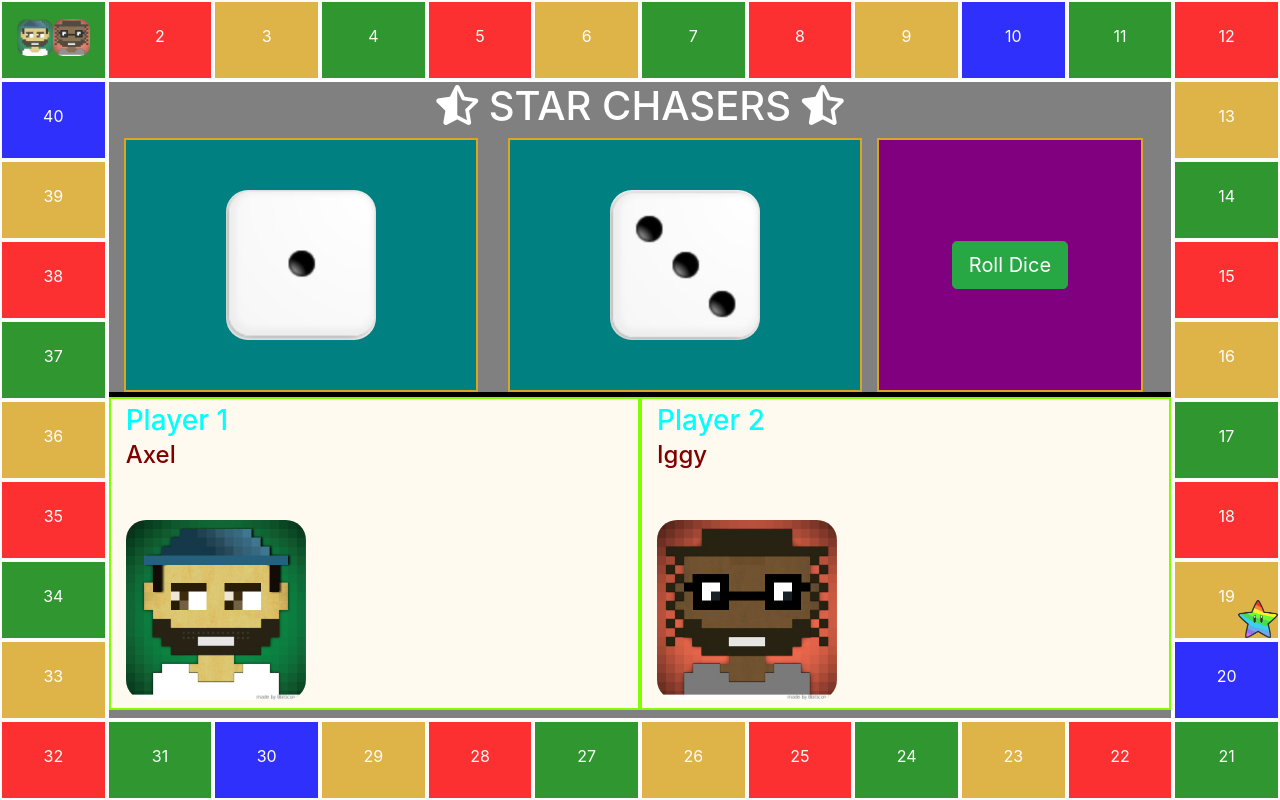
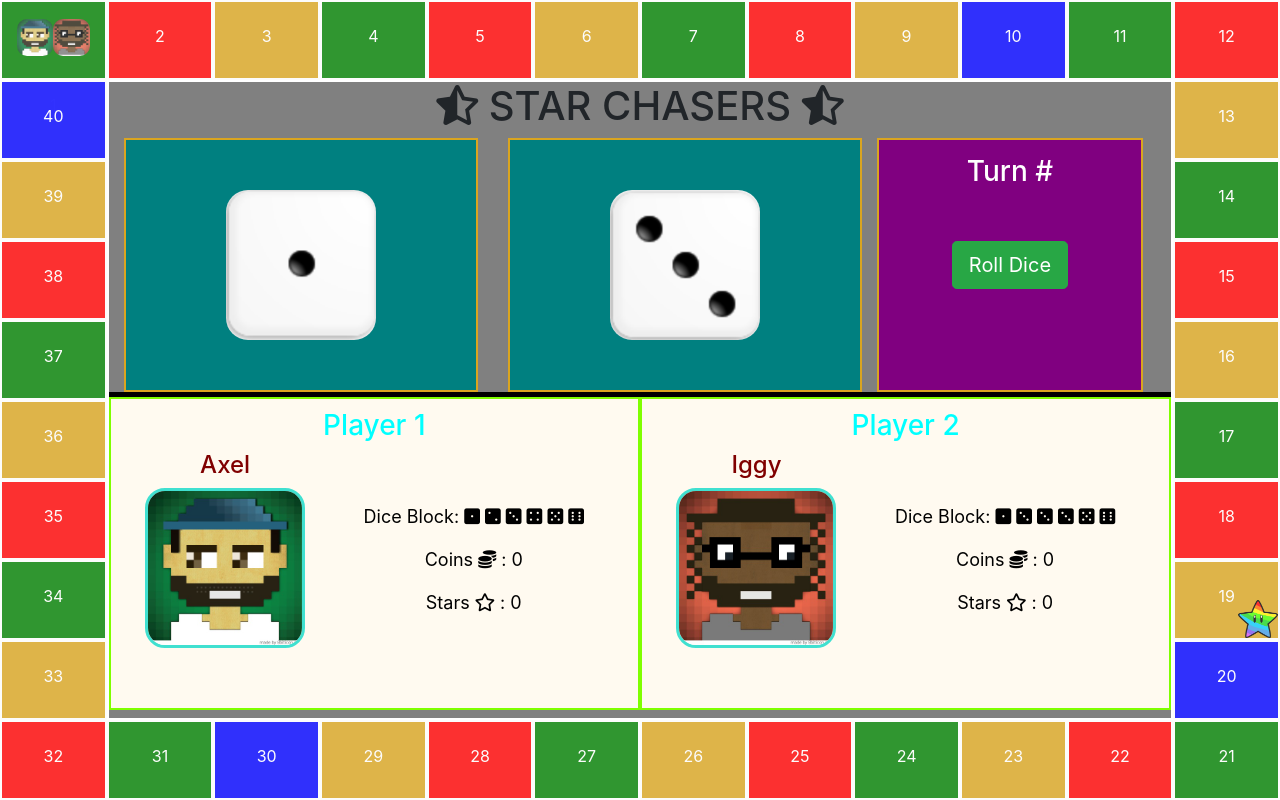
Before and after one commit to billy-zeng/project-zero, a plain HTML site: page index.html in a window 1280 px wide. Drawn offline with nearby package versions, Linux system fonts and the light colour scheme.

Commit message:
finished styling player cards

```diff
--- a/css/styles.css
+++ b/css/styles.css
@@ -1,19 +1,21 @@
 body {
 	background-color: #f1f1f1;
-	color: white;
 	text-align: center;
-	line-height: 68.59px;
 }
 
 .row {
 	height: 10vh;
 }
 
+/* =================================== Game Board =================================== */
+
 .gameboard__space {
 	height: 10vh;
 	position: relative;
 	opacity: 0.8;
 	border: 2px solid white;
+	line-height: 68.59px;
+	color: white;
 }
 
 #centerboard {
@@ -71,6 +73,8 @@ body {
     background-position: center;*/
 }
 
+/* =================================== Game Pieces =================================== */
+
 #star {
 	max-height: 50%;
 	max-width: 50%;
@@ -86,29 +90,11 @@ body {
 	border-radius: 10px;
 }
 
-.avatar__container {
-	position: relative;
-	height: 100%;
-	max-width: 40%;
-}
-
-.player__avatar {
-	height: 180px;
-	width: 180px;
-	border-radius: 20px;
-	position: absolute;
-	left: 0;
-	bottom: 8px;
-}
+/* =================================== Dice Board Section =================================== */
 
 #diceboard {
 	height: 40%;
 	border-bottom: : 5px solid black;
-}
-
-#scoreboard {
-	height: 50%;
-	border-top: 5px solid black;
 }
 
 .dice__container {
@@ -126,37 +112,84 @@ body {
 	border-radius: 22px;
 }
 
+/* =================================== Roll Button Section =================================== */
+
 #rollbutton__container {
 	background-color: purple;
 	border: 2px solid goldenrod;
 	display: flex;
 	align-items: center;
 	justify-content: center;
+	text-align: center;
+}
+
+#turnCounter {
+	color: white;
+	top: 15px;
+	position: absolute;
+}
+
+/* =================================== Scoreboard Section =================================== */
+
+#scoreboard {
+	height: 50%;
+	border-top: 5px solid black;
 }
 
 .scorecard {
+	display: flex;
+	flex-direction: column;
 	background-color: floralwhite;
 	border: 2px solid chartreuse;
-	position: relative;
 }
 
-h3 {
+.scorecard__half {
+	display: flex;
+}
+
+.player__header {
+	padding-top: 10px;
+	width: 100%;
 	color: cyan;
-	left: 15px;
-	top: 5px;
-	position: absolute;
+	text-align: center;
+}
+
+.player__card--contents {
+  width: 100%;
+  height: auto;
+  display: flex;
+  align-items: center;
+}
+
+.left-section {
+  width: 40%;
+}
+
+.right-section {
+  width: 60%;
+  height: 100%;
+  display: flex;
+  flex-direction: column;
+  justify-content: center;
+  padding-top: 2em;
+  color: black;
+  font-size: 18px;
 }
 
 .player__name {
 	color: maroon;
-	position: absolute;
-	left: 15px;
-	top: 42px;
 }
 
+.avatar__container {
+	max-height: 100%;
+	width: 100%;
+}
 
-.scorecard__half {
-	display: flex;
+.player__avatar {
+	height: 160px;
+	width: 160px;
+	border-radius: 20px;
+	border: solid 3px turquoise;
 }
 
 .player__stats {
--- a/index.html
+++ b/index.html
@@ -45,25 +45,51 @@
 						<!-- dice 2 goes here -->
 						<img src="images/dice3.png" class="dice__image">
 					</div>
-					<div class="col-3" id="rollbutton__container"><button type="button" class="btn btn-success btn-lg roll__button">Roll Dice</button></div>
+					<div class="col-3" id="rollbutton__container">
+						<h3 id="turnCounter">Turn #</h3>
+						<button type="button" class="btn btn-success btn-lg roll__button">Roll Dice</button></div>
 				</section>
+
 				<section id="scoreboard" class="row">
 					<section id="p1__card" class="col-6 scorecard">
-						<h3 id="player1__title">Player 1</h3>
+						<div class="player__header">
+							<h3>Player 1</h3>
+						</div>
+						<div class="player__card--contents">
+							<div class="left-section">
 								<h4 class="player__name">Axel</h4>
 								<!-- Player 1 avatar goes here -->
 								<div id="player1__avatar" class="avatar__container">
 									<img class="player__avatar" src="images/icon0.jpg">
 								</div>
+							</div>
+							<div class="right-section">
+								<p class="diceblock__icons">Dice Block: <i class="fas fa-dice-one"></i> <i class="fas fa-dice-two"></i> <i class="fas fa-dice-three"></i> <i class="fas fa-dice-four"></i> <i class="fas fa-dice-five"></i> <i class="fas fa-dice-six"></i></p>
+								<p class="coin__counter">Coins <i class="fas fa-coins"></i> : 0</p>
+								<p class="star__counter">Stars <i class="far fa-star"></i> : 0</p>
+							</div>
+						</div>
 					</section>
 					<section id="p2__card" class="col-6 scorecard">
-						<h3 id="player2__title">Player 2</h3>
+						<div class="player__header">
+							<h3>Player 2</h3>
+						</div>
+						<div class="player__card--contents">
+							<div class="left-section">
 								<h4 class="player__name">Iggy</h4>
 								<!-- Player 2 avatar goes here -->
 								<div id="player2__avatar" class="avatar__container">
 									<img class="player__avatar" src="images/icon2.jpg">
 								</div>
+							</div>
+							<div class="right-section">
+								<p class="diceblock__icons">Dice Block: <i class="fas fa-dice-one"></i> <i class="fas fa-dice-three"></i> <i class="fas fa-dice-three"></i> <i class="fas fa-dice-three"></i> <i class="fas fa-dice-five"></i> <i class="fas fa-dice-six"></i></p>
+								<p class="coin__counter">Coins <i class="fas fa-coins"></i> : 0</p>
+								<p class="star__counter">Stars <i class="far fa-star"></i> : 0</p>
+							</div>
+						</div>
 					</section>
+
 				</section>
 			</section>
 			<div class="col-1 gameboard__space yellow"> 13 </div>
@@ -119,5 +145,18 @@
 		</section>
 	</section>
 
+<!-- Character selection modal -->
+
+<div id="characterSelectionModal" class="modal">
+
+  <!-- Modal content -->
+  <div class="modal-content">
+    <span class="close">&times;</span>
+    <h1>Please select your character</h1>
+  </div>
+
+</div>
+
+
 </body>
 </html>
--- a/js/app.js
+++ b/js/app.js
@@ -33,6 +33,7 @@ let turnNumber = 0; // iterate up to turn 29 => game ends
 /* =================== Player Objects =================== */
 
 const player1 = {
+	iconId: "p1Icon",
 	character: "",
 	charIcon: "",
 	diceBlock: [],
@@ -42,7 +43,7 @@ const player1 = {
 	// Player 1 chooses a character and places their game piece on the board
 	chooseCharacter(i){
 		this.character = characters[i];
-		this.charIcon = `<span><img id="p1Icon" class="player__icon" src=${charIcons[i]}></span>`;
+		this.charIcon = `<span><img id=${this.iconId} class="player__icon" src=${charIcons[i]}></span>`;
 		this.diceBlock = diceBlocks[i];
 		$('#p1Icon').parent().remove();
 		$(`div:contains(" 1 ")`).prepend(this.charIcon);
@@ -155,6 +156,7 @@ const player1 = {
 };
 
 const player2 = {
+	iconId: "p2Icon",
 	character: "",
 	charIcon: "",
 	diceBlock: [],
@@ -164,7 +166,7 @@ const player2 = {
 	// Player 2 chooses a character and places their game piece on the board
 	chooseCharacter(i){
 		this.character = characters[i];
-		this.charIcon = `<span><img id="p2Icon" class="player__icon" src=${charIcons[i]}></span>`;
+		this.charIcon = `<span><img id=${this.iconId} class="player__icon" src=${charIcons[i]}></span>`;
 		this.diceBlock = diceBlocks[i];
 		$('#p2Icon').parent().remove();
 		$(`div:contains(" 1 ")`).prepend(this.charIcon);
```
Lines whose indentation alone changed are shown as unchanged.
